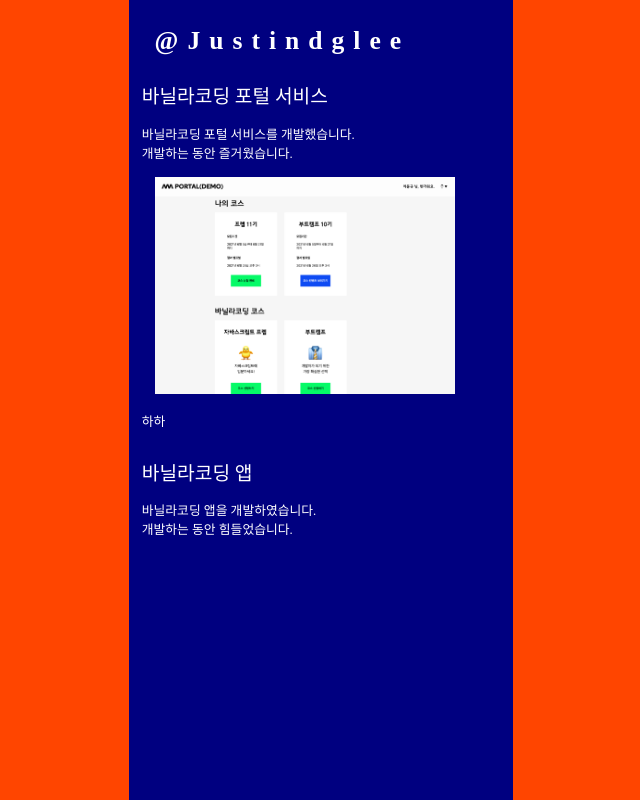
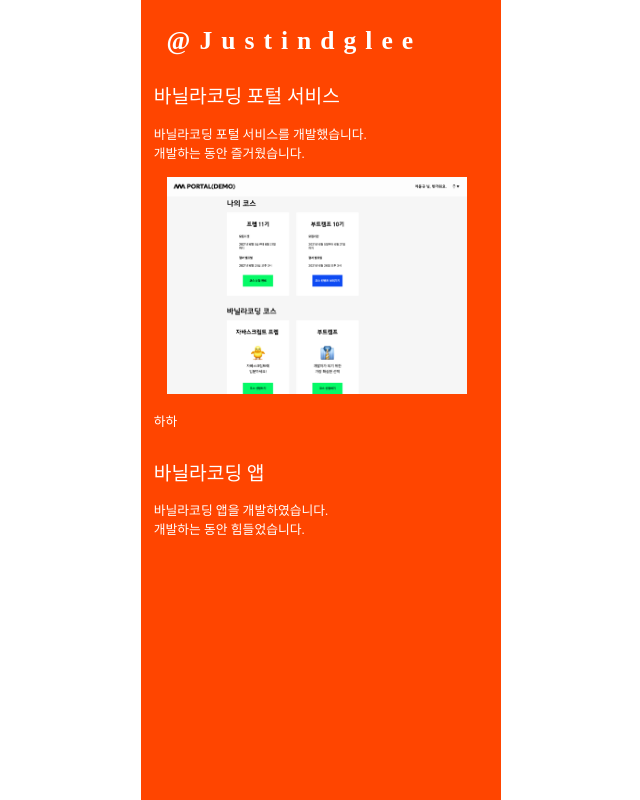
Before and after one commit to nninnnin/portfolio, a React (Create React App) app: page / in a window 1280 px wide. Shown: the whole page, without its empty margins (319-959 px from the left). Built offline with nearby package versions, Linux system fonts and the light colour scheme; a web font is replaced by a local one.

Commit message:
Change background color

```diff
--- a/src/App.js
+++ b/src/App.js
@@ -37,6 +37,7 @@
 
   body {
     background-color: orangered;
+    background-color: #fff;
     color: white;
     font-family: "Spoqa Han Sans Neo", "sans-serif";
     font-weight: 300;
@@ -76,11 +77,13 @@
 `;
 
 const Container = styled.div`
-  width: 30vw;
+  background-color: orangered;
+  width: 100%;
+  max-width: 360px;
   margin: 0 auto;
   min-height: 100vh;
 
-  background-color: navy;
+  /* background-color: navy; */
 `;
 
 const Header = styled.h1`
```
